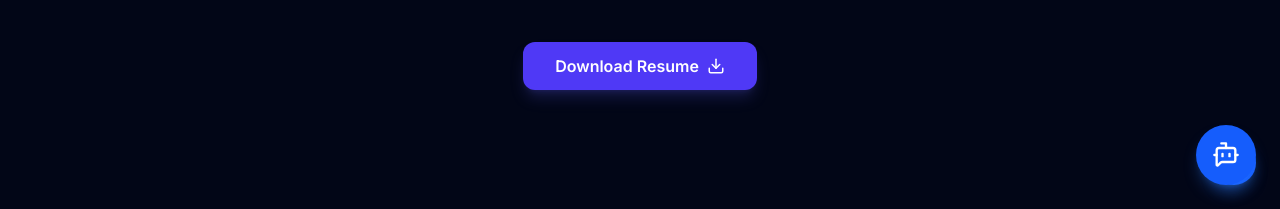
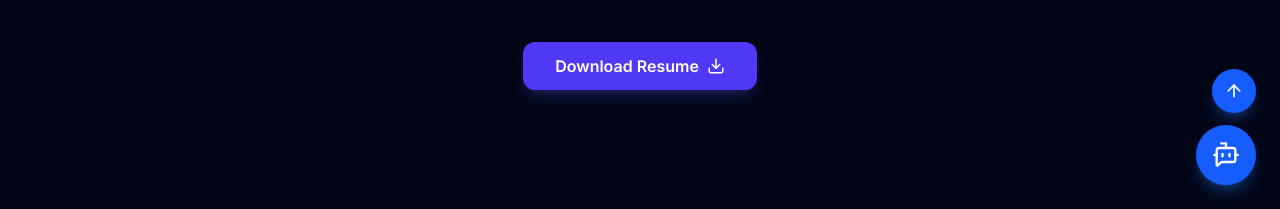
Before and after one commit to sidd221/port, a React (Vite) app: page / in a window 1280 px wide. Shown: the part 591-800 px from the top of the page. Built offline with nearby package versions, Linux system fonts and the light colour scheme.

Commit message:
Add Prisen project to portfolio and update footer

```diff
--- a/src/components/Footer.tsx
+++ b/src/components/Footer.tsx
@@ -68,7 +68,7 @@ export default function Footer() {
 
       <button
         onClick={scrollToTop}
-        className={`fixed bottom-6 right-6 p-3 bg-blue-600 hover:bg-blue-700 text-white rounded-full shadow-lg shadow-blue-500/25 transition-all duration-300 z-50 flex items-center justify-center ${
+        className={`fixed bottom-24 right-6 p-3 bg-blue-600 hover:bg-blue-700 text-white rounded-full shadow-lg shadow-blue-500/25 transition-all duration-300 z-40 flex items-center justify-center ${
           showScrollTop ? 'opacity-100 translate-y-0 visible' : 'opacity-0 translate-y-10 invisible'
         }`}
         aria-label="Scroll to top"
--- a/src/components/Projects.tsx
+++ b/src/components/Projects.tsx
@@ -65,6 +65,14 @@ const projects = [
     image: "/grothspace.png",
     technologies: ["React", "Vite", "Typescript", "Tailwind CSS", "Google AI Studio", "SEO", "GEO", "AI-Intigration", "HTML", "CSS3", "Javascript"],
     demoUrl: "https://grothspace-digital.vercel.app/",
+    githubUrl: "#"
+  },
+  {
+    title: "Prisen Project",
+    description: "Created a website for a client for their railway project and deployed successfully.",
+    image: "/prisen.png",
+    technologies: ["React", "TypeScript", "Tailwind CSS", "Google AI Studio", "SEO", "GEO", "AI-Intigration", "HTML", "CSS3", "Javascript"],
+    demoUrl: "https://prisentech.vercel.app/",
     githubUrl: "#"
   }
 ];
```
Also changed, not shown: public/prisen.png (added).
